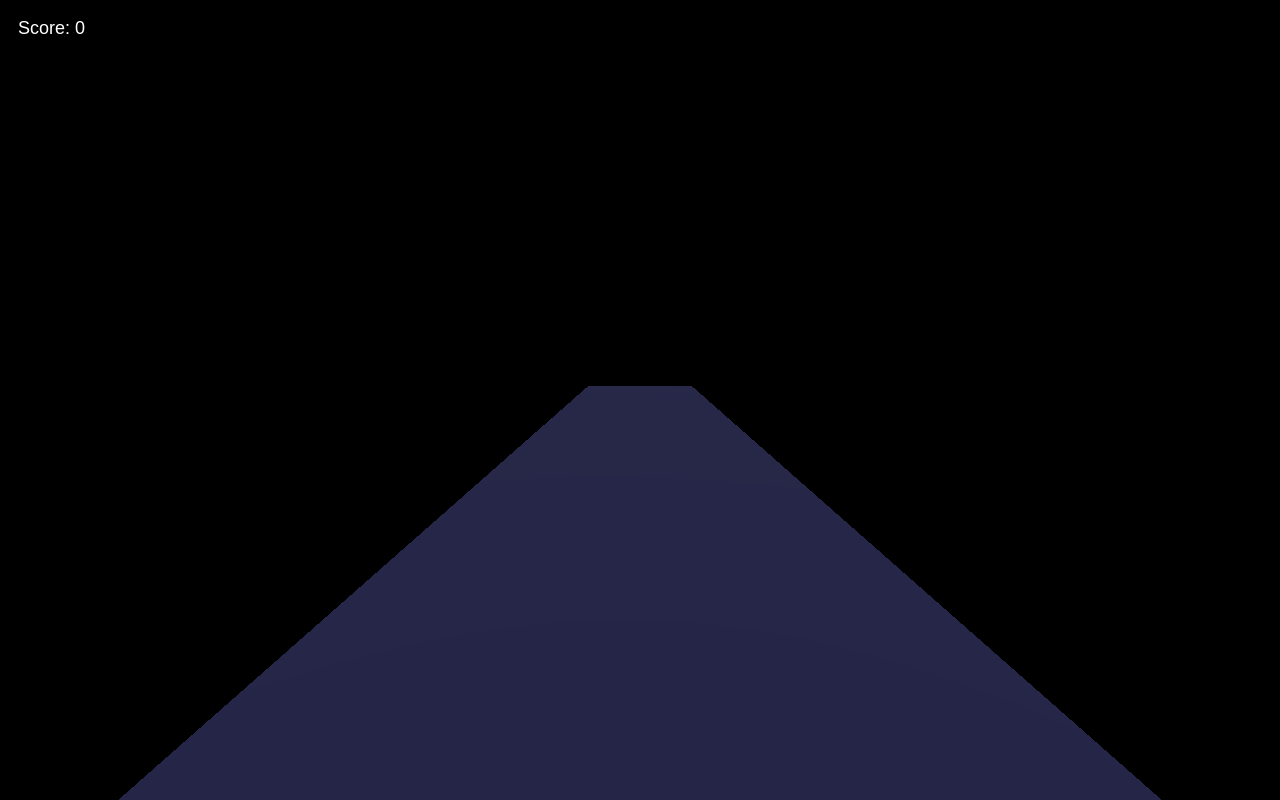
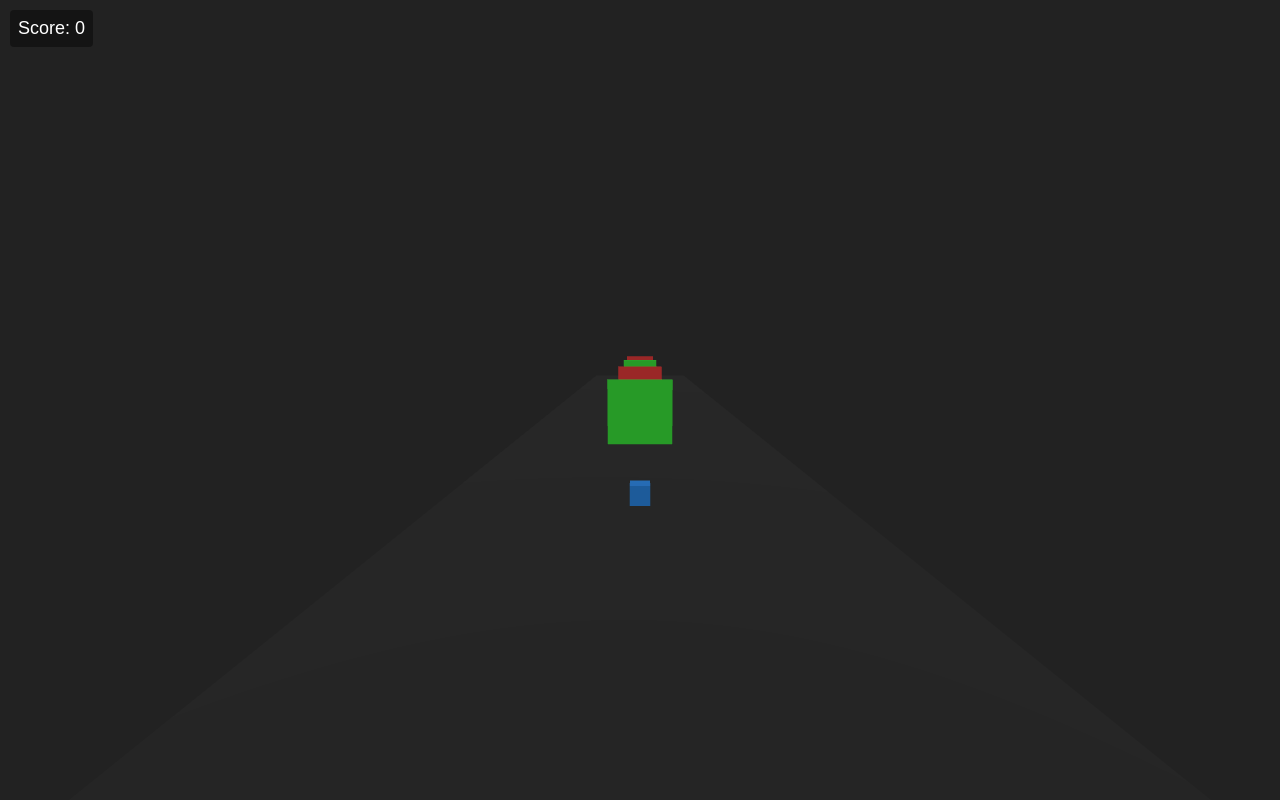
Before and after one commit to Naoya-Ikeda-jp/Naoya-Ikeda-jp.github.io, a plain HTML site: page number/index.html in a window 1280 px wide. Drawn offline with nearby package versions, Linux system fonts and the light colour scheme; animation ran at ten frames a second.

Commit message:
コミット

```diff
--- a/number/index.html
+++ b/number/index.html
@@ -2,7 +2,7 @@
 <html lang="ja">
 <head>
   <meta charset="UTF-8">
-  <title>数字の壁 3D</title>
+  <title>数字の壁ランナー</title>
   <style>
     body { margin: 0; overflow: hidden; background: #000; }
     #ui {
@@ -13,27 +13,19 @@
   </style>
 </head>
 <body>
-  <div id="ui">
-    <div>Score: <span id="score">0</span></div>
-  </div>
-  <script src="https://cdn.jsdelivr.net/npm/three@0.160.0/build/three.min.js"></script>
-  <script>
-    // --- シーン作成 ---
+  <div id="ui">Score: <span id="score">0</span></div>
+  <script type="module">
+    import * as THREE from "https://cdn.jsdelivr.net/npm/three@0.156.1/build/three.module.js";
+
+    // --- 基本セットアップ ---
     const scene = new THREE.Scene();
+    scene.background = new THREE.Color(0x222222);
 
-    // --- カメラ ---
-    const camera = new THREE.PerspectiveCamera(
-      75,
-      window.innerWidth / window.innerHeight,
-      0.1,
-      1000
-    );
-    // 後ろ＆上から俯瞰
+    const camera = new THREE.PerspectiveCamera(75, window.innerWidth/window.innerHeight, 0.1, 1000);
     camera.position.set(0, 8, 20);
-    camera.lookAt(0, 0, -50); // ← ゴール方向を見るように調整
+    camera.lookAt(0, 0, -50);
 
-    // --- レンダラー ---
-    const renderer = new THREE.WebGLRenderer();
+    const renderer = new THREE.WebGLRenderer({ antialias: true });
     renderer.setSize(window.innerWidth, window.innerHeight);
     document.body.appendChild(renderer.domElement);
 
@@ -41,24 +33,82 @@
     scene.add(new THREE.AmbientLight(0xffffff, 0.6));
     const dirLight = new THREE.DirectionalLight(0xffffff, 1);
     dirLight.position.set(5, 10, 5);
-    dirLight.castShadow = true;
     scene.add(dirLight);
 
-    // --- 例：床 ---
-    const floor = new THREE.Mesh(
-      new THREE.BoxGeometry(20, 0.5, 100),
-      new THREE.MeshStandardMaterial({ color: 0x333366 })
-    );
-    floor.position.set(0, -1, -30);
+    // --- プレイヤー ---
+    const playerGeo = new THREE.BoxGeometry(1, 1, 1);
+    const playerMat = new THREE.MeshStandardMaterial({ color: 0x3399ff });
+    const player = new THREE.Mesh(playerGeo, playerMat);
+    player.position.set(0, 0.5, 0);
+    scene.add(player);
+
+    // --- 床 ---
+    const floorGeo = new THREE.PlaneGeometry(20, 200);
+    const floorMat = new THREE.MeshStandardMaterial({ color: 0x333333 });
+    const floor = new THREE.Mesh(floorGeo, floorMat);
+    floor.rotation.x = -Math.PI/2;
     scene.add(floor);
 
-    // --- メインループ ---
+    // --- 壁生成 ---
+    function createWall(z, value) {
+      const wallGeo = new THREE.BoxGeometry(5, 5, 0.5);
+      const wallMat = new THREE.MeshStandardMaterial({ color: value > 0 ? 0x44ff44 : 0xff4444 });
+      const wall = new THREE.Mesh(wallGeo, wallMat);
+      wall.position.set(0, 2.5, z);
+      wall.userData.value = value;
+      scene.add(wall);
+      return wall;
+    }
+
+    const walls = [
+      createWall(-20, +10),
+      createWall(-40, -5),
+      createWall(-60, +20),
+      createWall(-80, -10),
+    ];
+
+    // --- スコア ---
+    let score = 0;
+    function updateScore(v) {
+      score += v;
+      document.getElementById("score").textContent = score;
+    }
+
+    // --- キー入力 ---
+    const keys = {};
+    document.addEventListener("keydown", (e) => { keys[e.key] = true; });
+    document.addEventListener("keyup", (e) => { keys[e.key] = false; });
+
+    // --- アニメーションループ ---
     function animate() {
       requestAnimationFrame(animate);
+
+      // 自動で前進
+      player.position.z -= 0.1;
+
+      // 左右移動
+      if (keys["a"] || keys["ArrowLeft"]) player.position.x -= 0.1;
+      if (keys["d"] || keys["ArrowRight"]) player.position.x += 0.1;
+
+      // 壁と当たり判定
+      walls.forEach(wall => {
+        if (!wall.userData.hit && player.position.distanceTo(wall.position) < 3) {
+          updateScore(wall.userData.value);
+          wall.userData.hit = true;
+          wall.material.color.set(0x888888);
+        }
+      });
+
       renderer.render(scene, camera);
     }
     animate();
 
+    // --- リサイズ対応 ---
+    window.addEventListener("resize", () => {
+      camera.aspect = window.innerWidth/window.innerHeight;
+      camera.updateProjectionMatrix();
+      renderer.setSize(window.innerWidth, window.innerHeight);
+    });
   </script>
 </body>
 </html>
```
